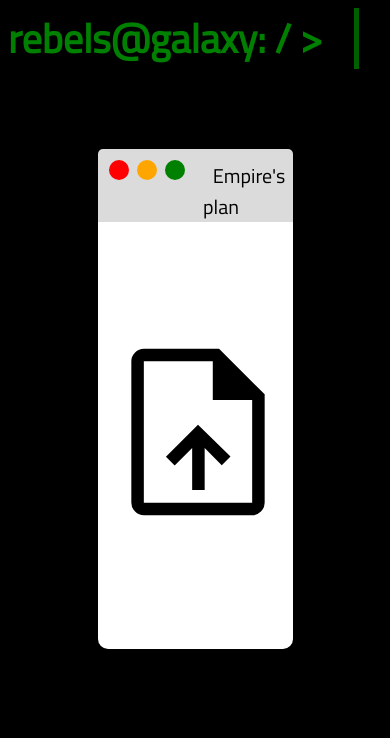
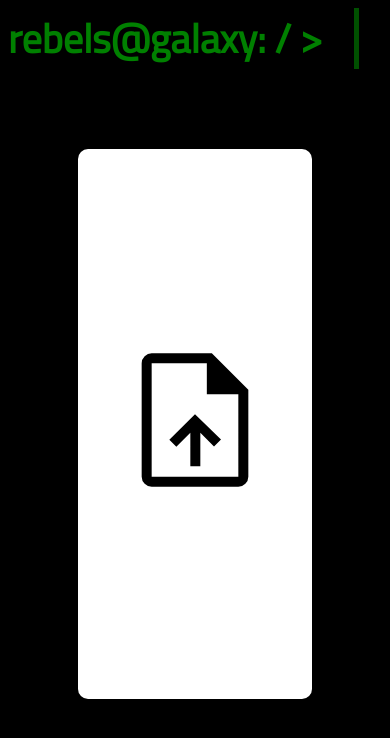
Before and after one commit to rlcDev/millennium-falcon-challenge, an Angular app in the folder c3po/: page / in a window 390 px wide. Shown: the top 738 px of the page. Built offline with nearby package versions, Linux system fonts and the light colour scheme.

Commit message:
fix: Small style fixes

```diff
--- a/c3po/angular.json
+++ b/c3po/angular.json
@@ -42,7 +42,7 @@
                 },
                 {
                   "type": "anyComponentStyle",
-                  "maximumWarning": "2kb",
+                  "maximumWarning": "3kb",
                   "maximumError": "4kb"
                 }
               ],
--- a/c3po/src/app/on-board-computer/components/computer/cont/pres/on-board-computer-pres.component.scss
+++ b/c3po/src/app/on-board-computer/components/computer/cont/pres/on-board-computer-pres.component.scss
@@ -52,8 +52,8 @@
       display: flex;
       flex-direction: column;
       border-radius: 10px;
-      width: 50%;
-      height: 500px;
+      width: 60%;
+      height: 550px;
 
       #window-header {
         display: flex;
@@ -89,7 +89,7 @@
         }
 
         #window-title {
-          margin-top: 0.7rem;
+          margin-top: 0.3rem;
           flex: 2;
           text-align: center;
 
@@ -97,6 +97,12 @@
             color: black;
             padding-right: 3.5rem;
           }
+        }
+      }
+
+      @media only screen and (max-width: 600px) {
+        #window-header {
+          display: none;
         }
       }
 
@@ -112,7 +118,7 @@
         }
 
         .upload-file {
-          width: 200px;
+          width: 13rem;
           cursor: pointer;
         }
 
@@ -123,6 +129,12 @@
         #mission-odd-error {
           color: red;
         }
+
+        @media only screen and (max-width: 600px) {
+          .upload-file {
+            width: 10rem;
+          }
+        }
       }
     }
   }
--- a/c3po/src/index.html
+++ b/c3po/src/index.html
@@ -4,10 +4,10 @@
   <meta charset="utf-8">
   <title>C3po</title>
   <base href="/">
-  <meta name="viewport" content="width=device-width, initial-scale=1">
-  <link rel="icon" type="image/x-icon" href="favicon.ico">
+  <meta content="width=device-width, initial-scale=1" name="viewport">
+  <link href="assets/icons/favicon.png" rel="icon" type="image/x-icon">
 </head>
 <body>
-  <app-root></app-root>
+<app-root></app-root>
 </body>
 </html>
```
Also changed, not shown: c3po/src/assets/icons/favicon.png (added).
